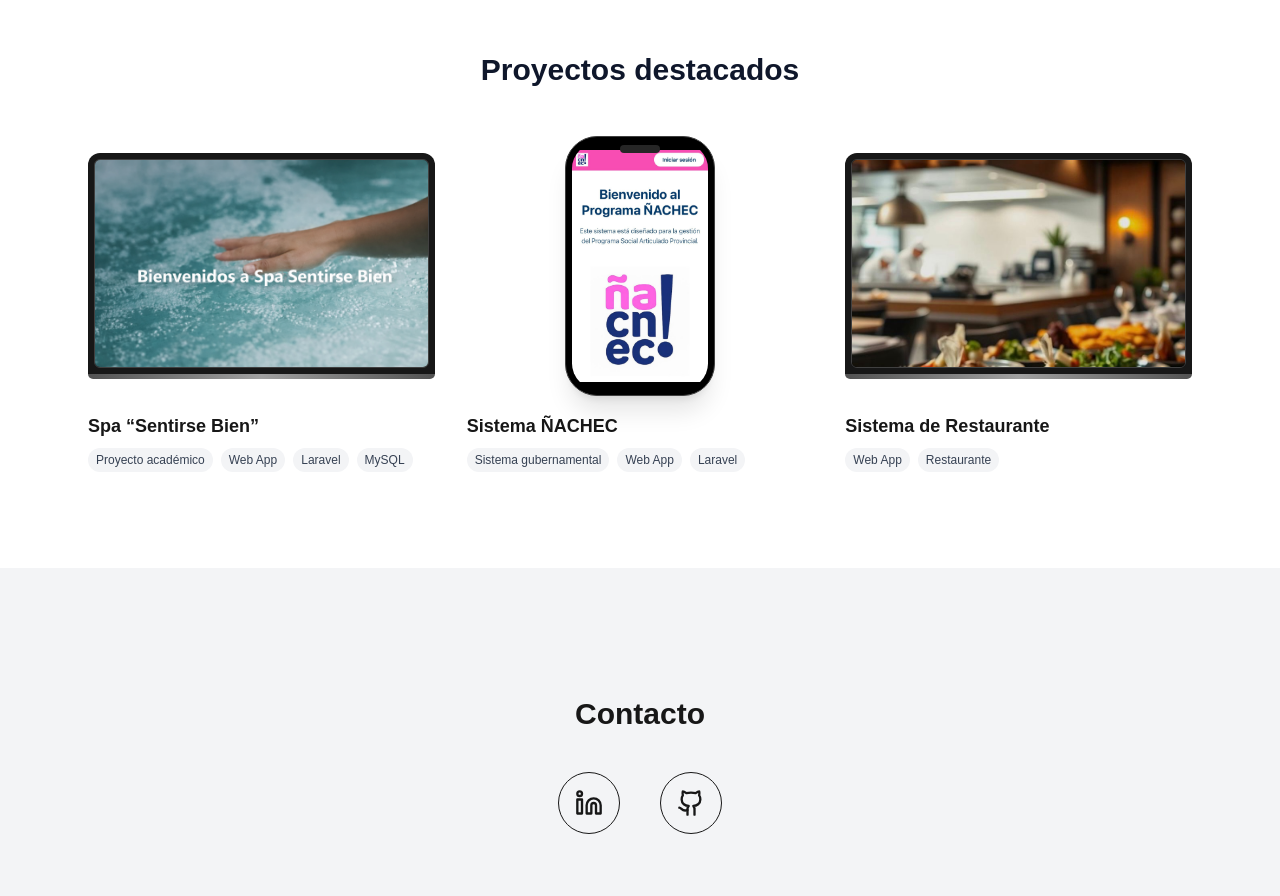
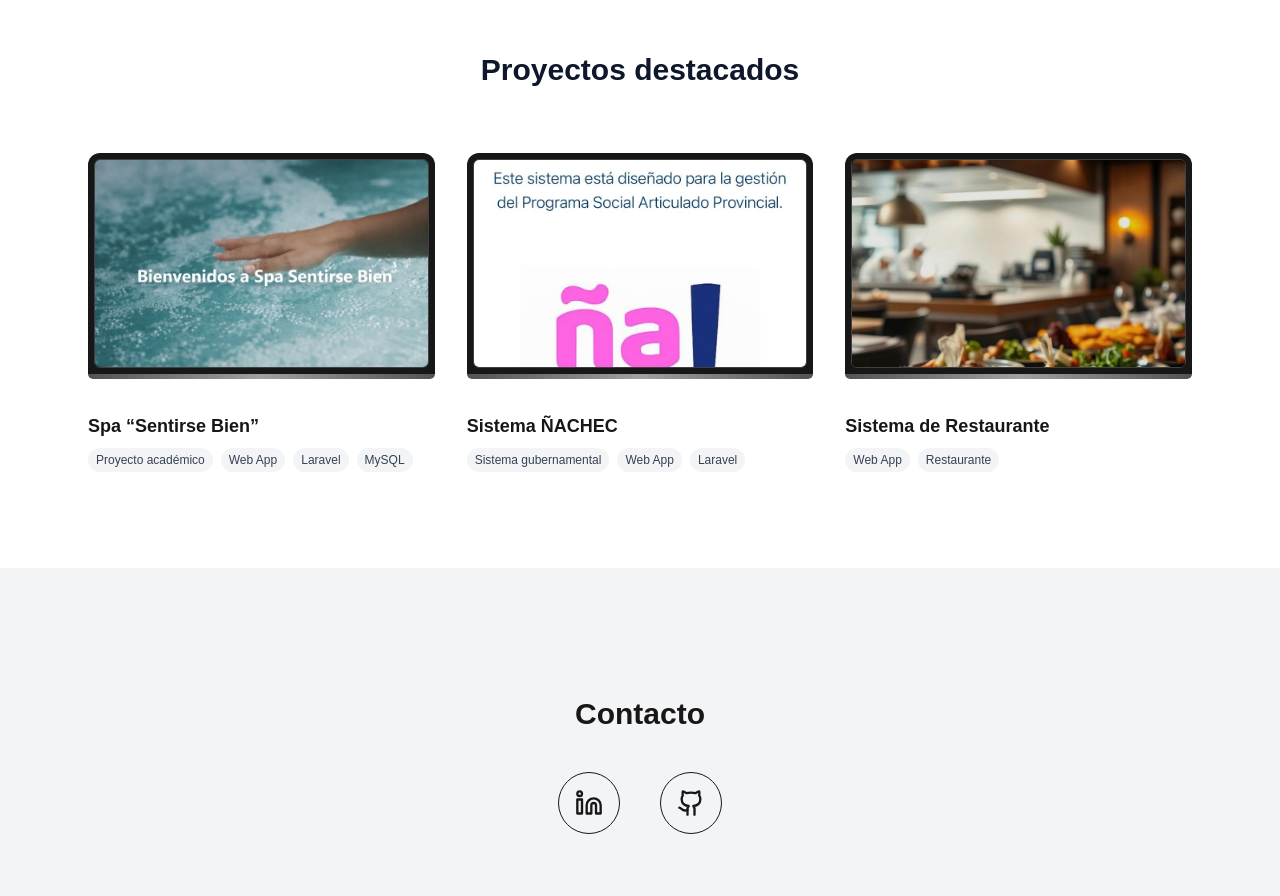
Before and after one commit to LucasVillaboa/portfolio, a Next.js app: page / in a window 1280 px wide. Shown: the part 2180-3076 px from the top of the page. Built offline with nearby package versions, Linux system fonts and the light colour scheme.

Commit message:
actualizo github

```diff
--- a/app/components/ProjectCard.tsx
+++ b/app/components/ProjectCard.tsx
@@ -3,34 +3,13 @@ import Image from "next/image";
 import { Project } from "@/data/projects";
 
 export default function ProjectCard({ project }: { project: Project }) {
-  const isMobile = project.slug === "nachec";
-
   return (
     <Link href={`/experiences/${project.slug}`}>
       <article className="group cursor-pointer">
 
+        {/* Imagen */}
         <div className="h-[260px] flex items-center justify-center">
-          {isMobile ? (
-            /* -------- MOCKUP CELULAR ÑACHEC -------- */
-            <div className="relative w-[150px] h-[260px] bg-black rounded-[2rem] p-[6px] shadow-xl border border-neutral-700 group-hover:-translate-y-1 transition-all duration-500">
-
-              {/* notch */}
-              <div className="absolute top-2 left-1/2 -translate-x-1/2 w-10 h-2 bg-neutral-800 rounded-full z-10" />
-
-              {/* pantalla */}
-              <div className="relative w-full h-full bg-black rounded-[1.6rem] overflow-hidden">
-                <Image
-                  src={project.image}
-                  alt={project.title}
-                  fill
-                  className="object-contain"
-                />
-              </div>
-            </div>
-          ) : (
-            /* -------- MOCKUP NOTEBOOK SPA -------- */
           <div className="w-full">
-
             <div className="bg-neutral-900 rounded-t-xl p-[6px]">
               <div className="bg-black rounded-md overflow-hidden aspect-[16/10] border border-neutral-700">
                 <Image
@@ -45,15 +24,14 @@ export default function ProjectCard({ project }: { project: Project }) {
 
             <div className="h-[5px] bg-gradient-to-r from-neutral-600 via-neutral-400 to-neutral-600 rounded-b-xl" />
           </div>
-          )}
         </div>
 
-        {/* Info abajo */}
+        {/* Información */}
         <div className="mt-4">
           <h3 className="text-lg font-semibold">{project.title}</h3>
 
           <div className="flex flex-wrap gap-2 mt-2">
-            {project.tags.map(tag => (
+            {project.tags.map((tag) => (
               <span
                 key={tag}
                 className="text-xs bg-gray-100 text-gray-700 px-2 py-1 rounded-full"
--- a/data/projects.ts
+++ b/data/projects.ts
@@ -18,6 +18,7 @@ export const projects: Project[] = [
     title: "Spa “Sentirse Bien”",
     shortDescription: "Sistema web con turnos, pagos online y roles diferenciados.",
     longDescription: `
+
 Desarrollé una plataforma web completa para un spa real.
 
 Incluye:
@@ -30,8 +31,8 @@ Incluye:
     tech: ["Laravel", "PHP", "MySQL", "Bootstrap", "Spatie Roles"],
     tags: ["Proyecto académico", "Web App", "Laravel", "MySQL"],
     image: "/projects/spa.png",
-    demoUrl: "https://nachecsistema-production.up.railway.app/",
-    codeUrl: "https://github.com/LucasVillaboa/Spa",
+    demoUrl:"https://nachecsistema-production.up.railway.app/",
+    codeUrl:"https://github.com/LucasVillaboa/spaweb",
     device: "desktop",
   },
 
```
Lines whose indentation alone changed are shown as unchanged.
